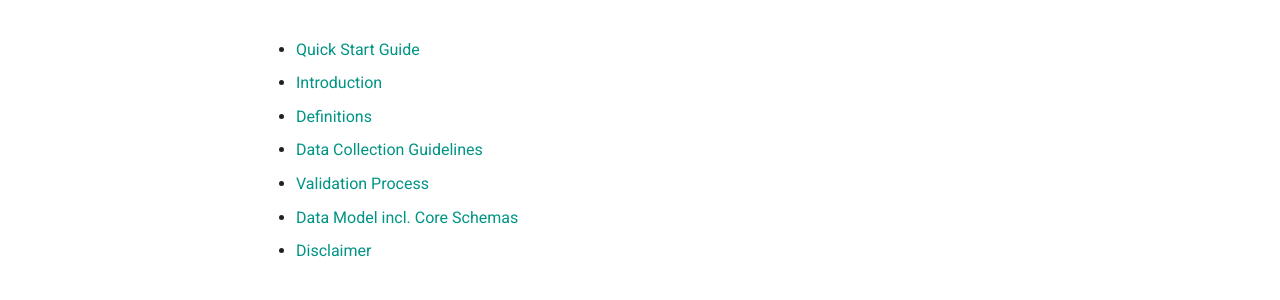
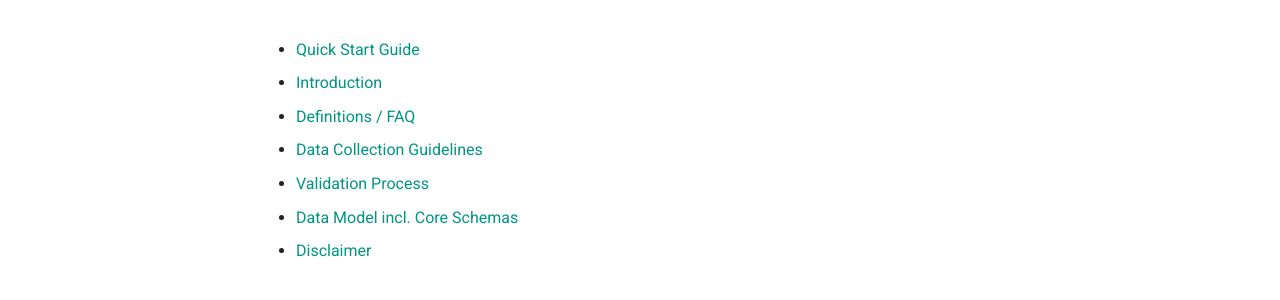
Before and after one commit to mapme-initiative/IATI-Project-Location-Standard, an MkDocs documentation site: the page built from docs/SUMMARY.md, in a window 1280 px wide. Shown: the part 191-491 px from the top of the page. Built offline with MkDocs 1.6.1 and Material for MkDocs 9.7.7, drawn with Linux system fonts in a browser that asks for light colours; comment, search, counter and statistics services are not loaded.

Commit message:
Update SUMMARY.md

```diff
--- a/docs/SUMMARY.md
+++ b/docs/SUMMARY.md
@@ -2,7 +2,7 @@
 
 - [Quick Start Guide](./quickstart.md)
 - [Introduction](./introduction.md)
-- [Definitions](./faqs.md)
+- [Definitions / FAQ](./faqs.md)
 - [Data Collection Guidelines](./collection.md)
 - [Validation Process](./validation.md)
 - [Data Model incl. Core Schemas](./data_model.md)
```
